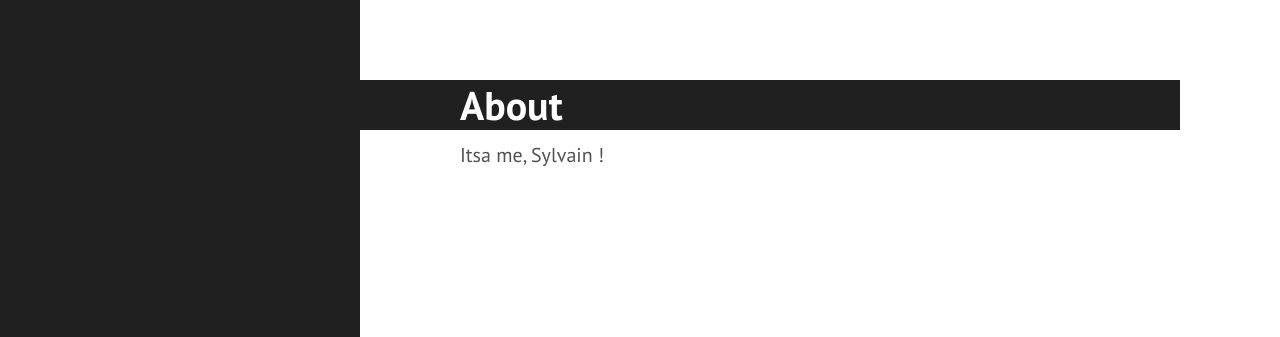
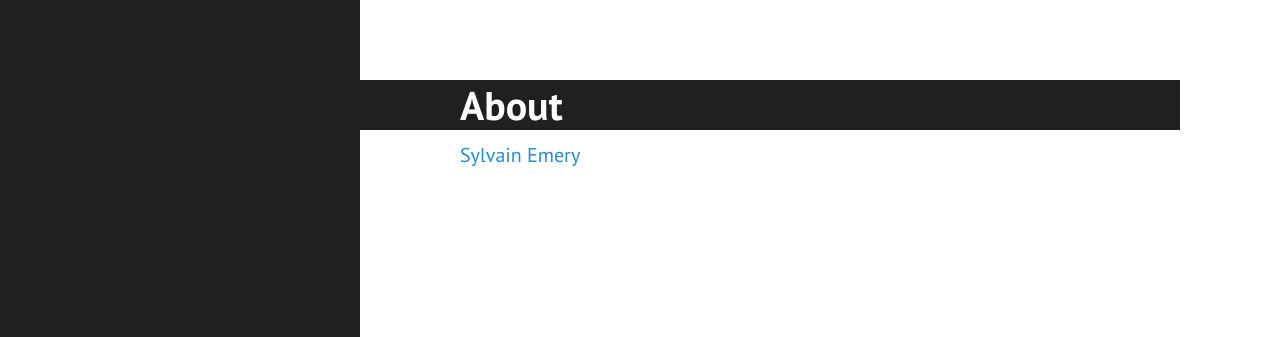
Before and after one commit to sylvainemery/sylvainemery.github.io, a Jekyll site: the page built from about.md, in a window 1280 px wide. Shown: the top 337 px of the page. Built offline with Jekyll 4.4.1, drawn with Linux system fonts in a browser that asks for light colours; Markdown is read by kramdown in place of the engine named in the settings.

Commit message:
new dynamic about page

```diff
--- a/about.md
+++ b/about.md
@@ -3,4 +3,4 @@ layout: page
 title: About
 ---
 
-Itsa me, Sylvain !
+[{{ site.author.name }}]({{ site.author.url}})
```
